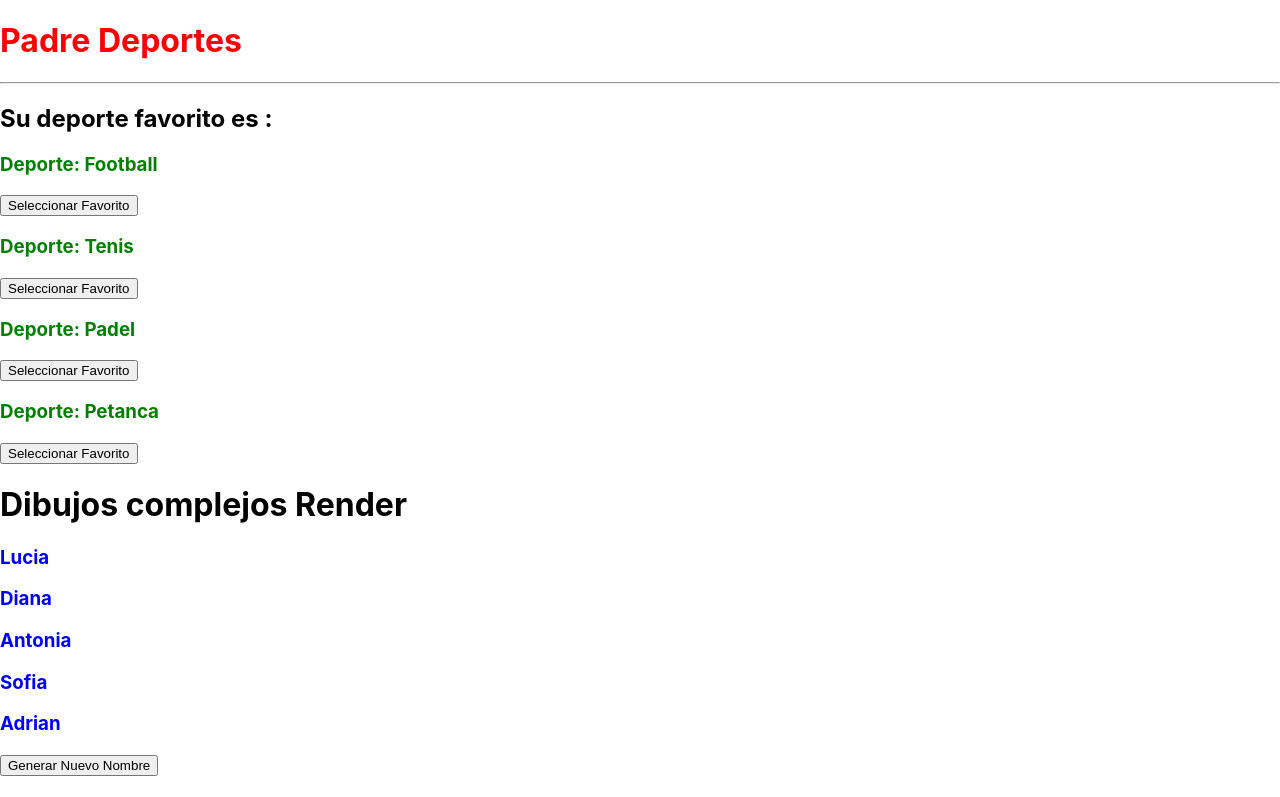
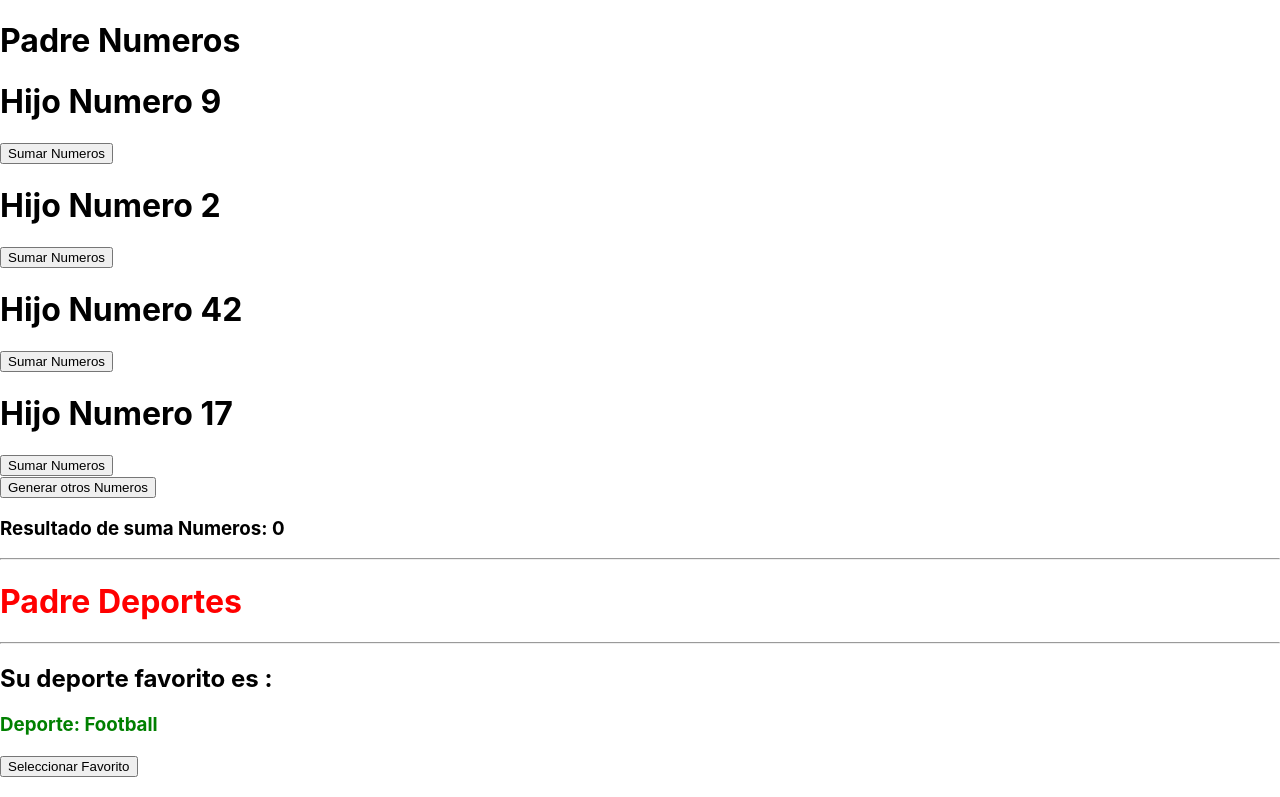
Before and after one commit to angeldzz/reactclases, a React (Create React App) app: page / in a window 1280 px wide. Shown: the top 797 px of the page. Built offline with nearby package versions, Linux system fonts and the light colour scheme.

Commit message:
Crear numeros aleatorios que se suman a traves del hijo en el propio padre

```diff
--- /dev/null
+++ b/src/components/HijoNumero.jsx
@@ -0,0 +1,18 @@
+import { Component } from "react";
+
+class HijoNumero extends Component{
+    sumarNumero = () => {
+        console.log(this.props.numero);
+        this.props.sumarNumeros(this.props.numero);
+    }
+    render(){
+        return(
+            <div>
+                <h1>Hijo Numero {this.props.numero}</h1>
+                <button type="button" onClick={this.sumarNumero}>Sumar Numeros</button>
+                <br />
+            </div>
+        )
+    }
+}
+export default HijoNumero;
--- /dev/null
+++ b/src/components/PadreNumeros.jsx
@@ -0,0 +1,36 @@
+import { Component } from "react";
+import HijoNumero from "./HijoNumero";
+
+class PadreNumeros extends Component{
+    state = {
+        suma:0,
+        numeros:[parseInt(Math.random() * 100 + 1),parseInt(Math.random() * 100 + 1),parseInt(Math.random() * 100 + 1),parseInt(Math.random() * 100 + 1)]
+    }
+
+    sumarNumeros = (numeroHijo) => {
+        this.setState({
+            suma : this.state.suma += parseInt(numeroHijo)
+        })
+    }
+    generarNuevosNumeros = () => {
+        this.setState({
+            numeros:[parseInt(Math.random() * 100 + 1),parseInt(Math.random() * 100 + 1),parseInt(Math.random() * 100 + 1),parseInt(Math.random() * 100 + 1)]
+        })
+    }
+    render(){
+        return(
+            <div>
+            <h1>Padre Numeros</h1>
+            {this.state.numeros.map((numero, index) => {
+                return (
+                <HijoNumero key={index} sumarNumeros={this.sumarNumeros} numero={numero}/>
+                )
+            })}
+            <button type="button" onClick={this.generarNuevosNumeros}>Generar otros Numeros</button>
+            <h3>Resultado de suma Numeros: {this.state.suma}</h3>
+            <hr />
+            </div>
+        )
+    }
+}
+export default PadreNumeros;
--- a/src/index.js
+++ b/src/index.js
@@ -7,9 +7,12 @@ import Contador from './components/Contador';
 import DibujosComplejos from './components/DibujosComplejos';
 import DibujosComplejosRender from './components/DibujosComplejosRender';
 import PadreDeportes from './components/PadreDeportes';
+import PadreNumeros from './components/PadreNumeros';
+
 const root = ReactDOM.createRoot(document.getElementById('root'));
 root.render(
   <React.StrictMode>
+    <PadreNumeros/>
     <PadreDeportes/>
     <DibujosComplejosRender/>
     <DibujosComplejos/>
```
